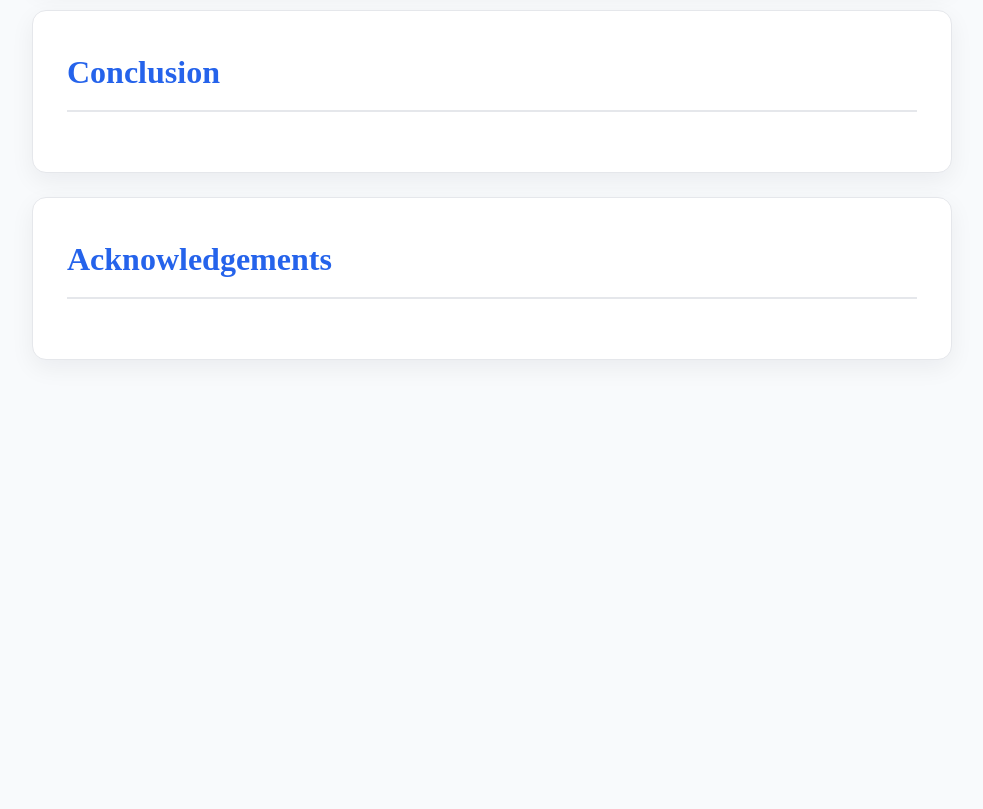
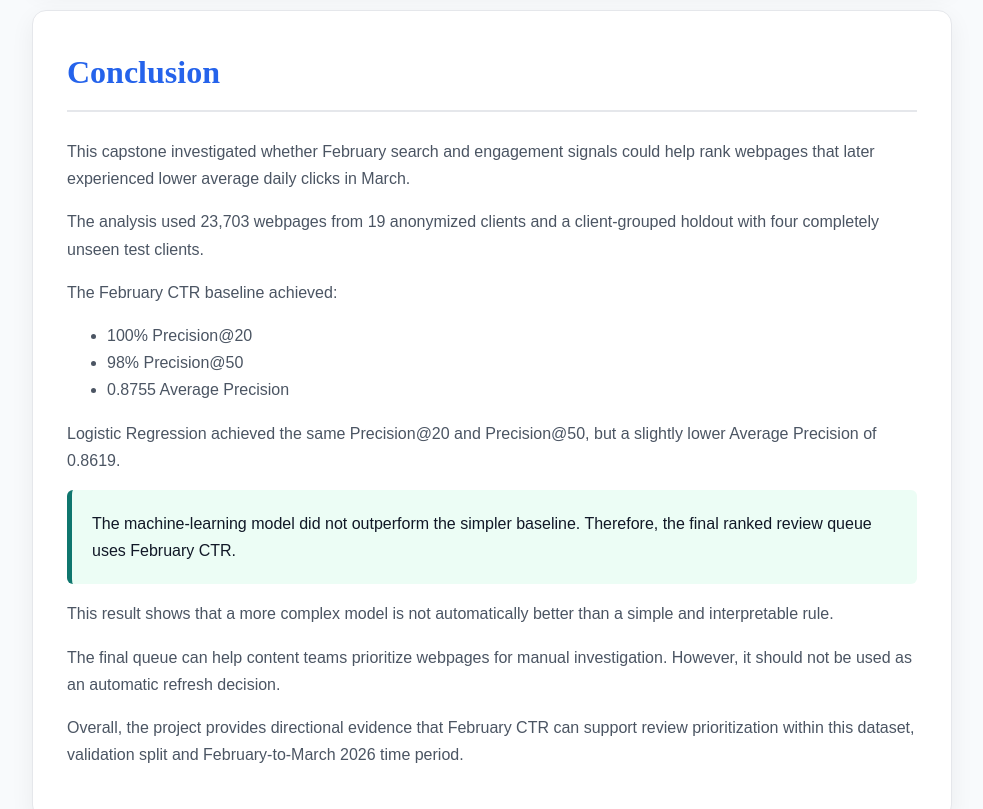
Before and after one commit to Suhail-Ahmed7/flyrank-ml-internship-suhail, a plain HTML site: page docs/index.html in a window 1280 px wide. Shown: the part 9200-10009 px from the top of the page, without its empty margins (148-1131 px from the left). Before the commit the page ends 9620 px from the top, so only its background shows below. Drawn offline with Linux system fonts and the light colour scheme.

Commit message:
Add capstone conclusion
Added detailed analysis and conclusions regarding February search and engagement signals.

```diff
--- a/docs/index.html
+++ b/docs/index.html
@@ -786,8 +786,56 @@
 </section>
 
     <section id="conclusion">
-      <h2>Conclusion</h2>
-    </section>
+  <h2>Conclusion</h2>
+
+  <p>
+    This capstone investigated whether February search and engagement
+    signals could help rank webpages that later experienced lower average
+    daily clicks in March.
+  </p>
+
+  <p>
+    The analysis used 23,703 webpages from 19 anonymized clients and a
+    client-grouped holdout with four completely unseen test clients.
+  </p>
+
+  <p>
+    The February CTR baseline achieved:
+  </p>
+
+  <ul>
+    <li>100% Precision@20</li>
+    <li>98% Precision@50</li>
+    <li>0.8755 Average Precision</li>
+  </ul>
+
+  <p>
+    Logistic Regression achieved the same Precision@20 and Precision@50,
+    but a slightly lower Average Precision of 0.8619.
+  </p>
+
+  <div class="highlight">
+    The machine-learning model did not outperform the simpler baseline.
+    Therefore, the final ranked review queue uses February CTR.
+  </div>
+
+  <p>
+    This result shows that a more complex model is not automatically better
+    than a simple and interpretable rule.
+  </p>
+
+  <p>
+    The final queue can help content teams prioritize webpages for manual
+    investigation. However, it should not be used as an automatic refresh
+    decision.
+  </p>
+
+  <p>
+    Overall, the project provides directional evidence that February CTR
+    can support review prioritization within this dataset, validation split
+    and February-to-March 2026 time period.
+  </p>
+</section>
 
     <section id="acknowledgements">
       <h2>Acknowledgements</h2>
```
